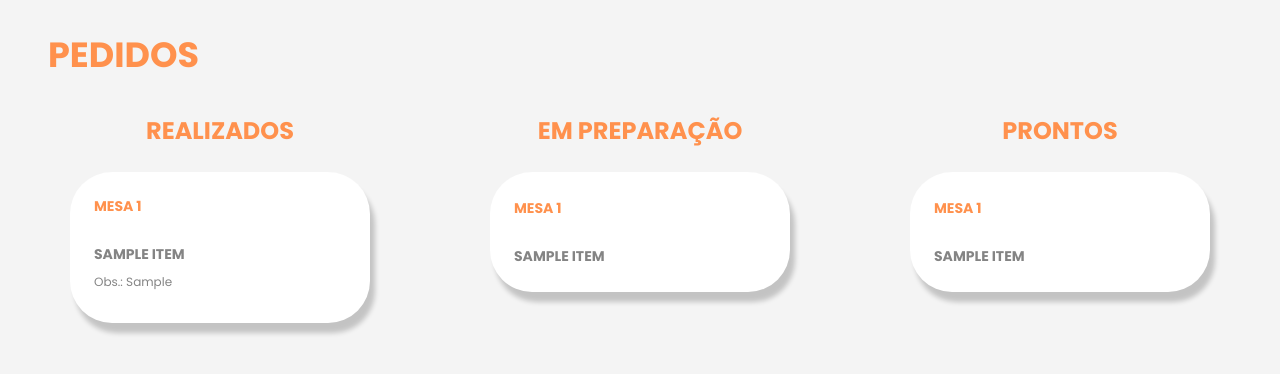
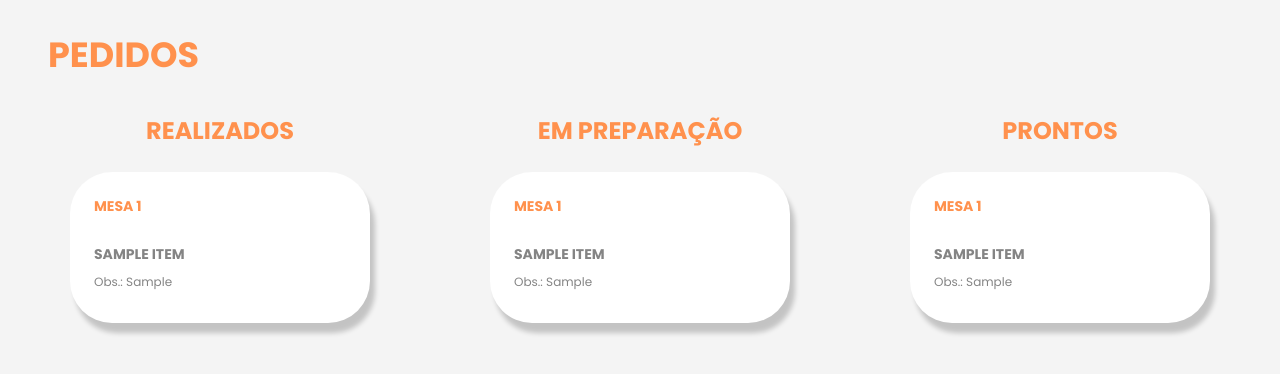
Before and after one commit to Henrique-BO/GARFO, a Django app: template pedidos/templates/pedidos/pedidos.html in a window 1280 px wide. Shown: the part 144-518 px from the top of the page. Run offline with Django 3.2, Linux system fonts and the light colour scheme; the template is opened without the code that fills it: values that come from a table or form of the project are taken from there, others are empty; tables that the repository leaves empty hold one stand-in row (values such as "Sample post").

Commit message:
Colocar observações em todos os cards da página de pedidos

```diff
--- a/pedidos/templates/pedidos/pedidos.html
+++ b/pedidos/templates/pedidos/pedidos.html
@@ -73,6 +73,7 @@ Pedidos | GARFO
                         <div id="table-number">{{ pedido.cliente.mesa }}</div>
                         <br>
                         <div id="item-name">{{ pedido.item.nome }}</div>
+                        <div id="observacao">Obs.: {{ pedido.observacoes }}</div>
                     </div>
                     {% if user.chefcozinha %}
                         <form method="POST" action="{% url 'pedidos:pedidos' %}">
@@ -97,6 +98,7 @@ Pedidos | GARFO
                         <div id="table-number">{{ pedido.cliente.mesa }}</div>
                         <br>
                         <div id="item-name">{{ pedido.item.nome }}</div>
+                        <div id="observacao">Obs.: {{ pedido.observacoes }}</div>
                     </div>
                     {% if user.garcom %}
                         <form method="POST" action="{% url 'pedidos:pedidos' %}">
```
